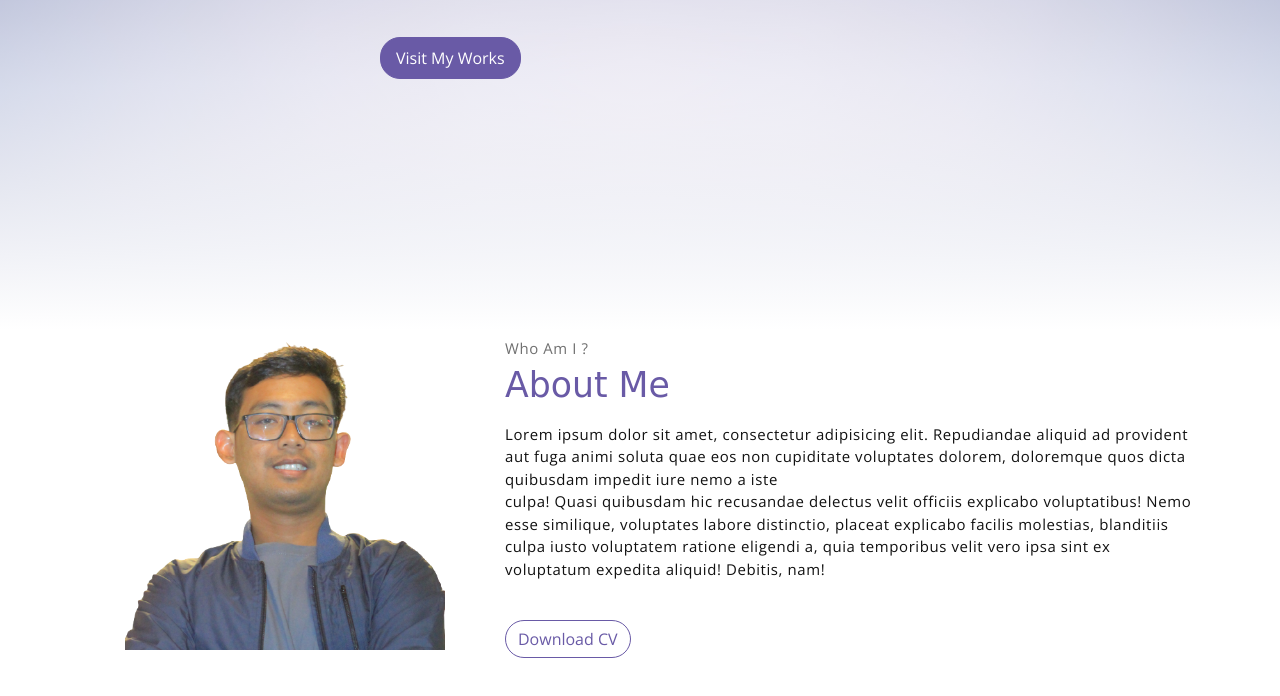
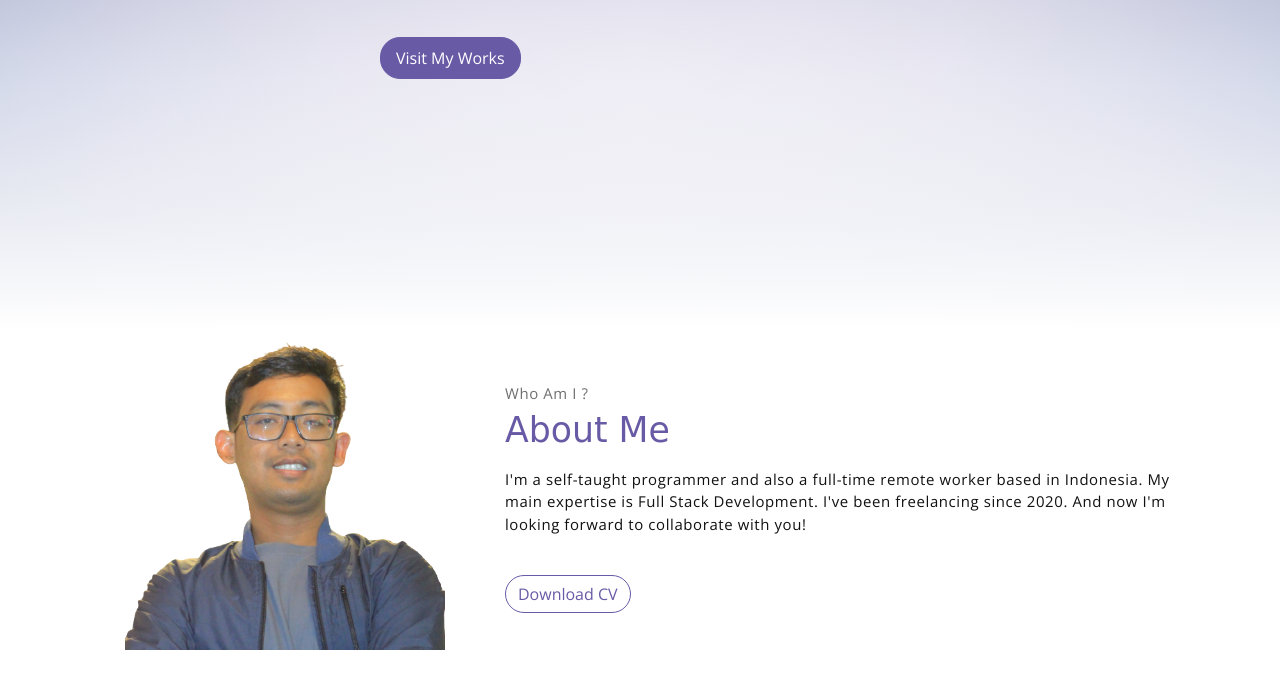
Before and after one commit to rdwanmuhamad/rdwanmuhamad.github.io, a plain HTML site: page index.html in a window 1280 px wide. Shown: the part 470-1166 px from the top of the page. Drawn offline with nearby package versions, Linux system fonts and the light colour scheme; a web font is replaced by a local one.

Commit message:
Update index.html
update about me

```diff
--- a/index.html
+++ b/index.html
@@ -78,13 +78,8 @@
                     <p class="section-subtitle">Who Am I ?</p>
                     <h2 class="section-title mb-3">About Me</h2>
                     <p>
-                        Lorem ipsum dolor sit amet, consectetur adipisicing elit. Repudiandae aliquid ad provident aut
-                        fuga animi soluta quae eos non cupiditate voluptates dolorem, doloremque quos dicta quibusdam
-                        impedit iure nemo a iste
-                        <br>culpa! Quasi quibusdam hic recusandae delectus velit officiis explicabo voluptatibus! Nemo
-                        esse similique, voluptates labore distinctio, placeat explicabo facilis molestias, blanditiis
-                        culpa iusto voluptatem ratione eligendi a, quia temporibus velit vero ipsa sint ex voluptatum
-                        expedita aliquid! Debitis, nam!
+                        I'm a self-taught programmer and also a full-time remote worker based in Indonesia. My main expertise is Full Stack Development.
+                        I've been freelancing since 2020. And now I'm looking forward to collaborate with you!
                     </p>
                     <a href="/assets/doc/cv-muhamad-ridwan.pdf" target="_blank"
                         class="btn-rounded btn btn-outline-primary mt-4">Download CV</a>
```
